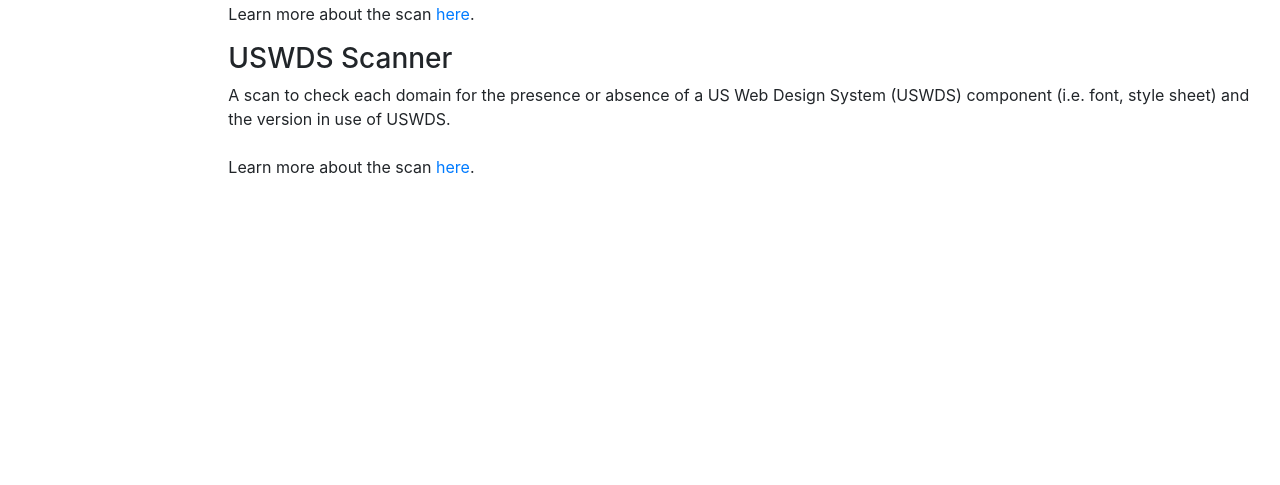
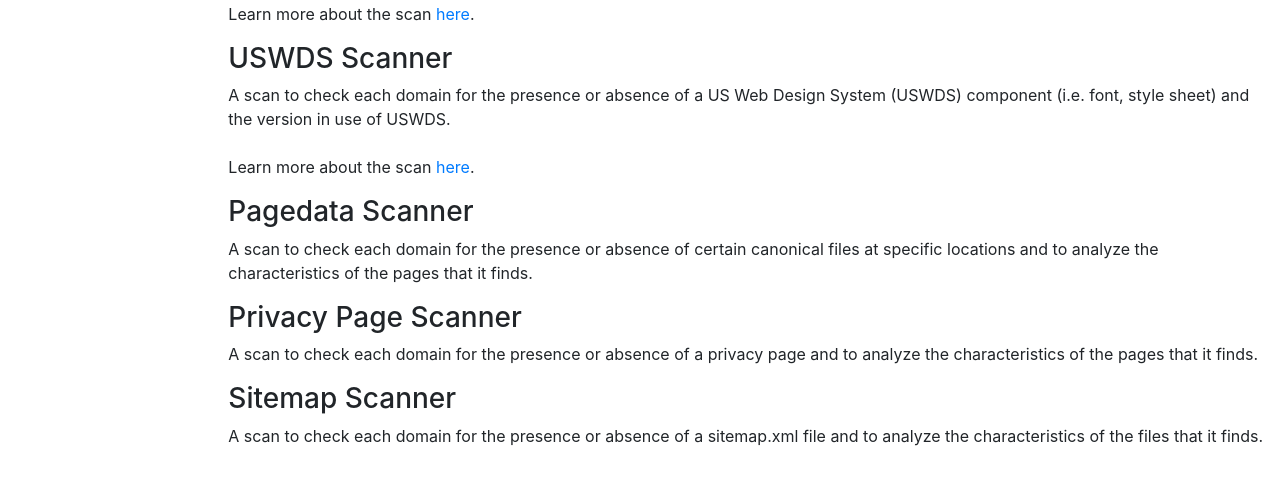
Before and after one commit to 18F/site-scanning, a Django app: page /scans/ in a window 1280 px wide. Shown: the part 208-693 px from the top of the page. Run offline with Django 3.2, Linux system fonts and the light colour scheme; some libraries are stand-ins or nearby versions.

Commit message:
adding more info on scans

```diff
--- a/scanner_ui/ui/templates/scans.html
+++ b/scanner_ui/ui/templates/scans.html
@@ -21,4 +21,24 @@ A scan to check each domain for the presence or absence of a US Web Design Syste
 Learn more about the scan <a href="https://github.com/18F/site-scanning/blob/master/docs/scanners/uswds.md" target="_blank">here</a>.
 </p>
 
+<h3>Pagedata Scanner</h3>
+
+<p>
+A scan to check each domain for the presence or absence of certain canonical files at specific locations and to analyze the characteristics of the pages that it finds.
+</p>
+
+<h3>Privacy Page Scanner</h3>
+
+<p>
+A scan to check each domain for the presence or absence of a privacy page and to analyze the characteristics of the pages that it finds.
+</p>
+
+
+<h3>Sitemap Scanner</h3>
+
+<p>
+A scan to check each domain for the presence or absence of a sitemap.xml file and to analyze the characteristics of the files that it finds.
+</p>
+
+
 {% endblock %}
```
